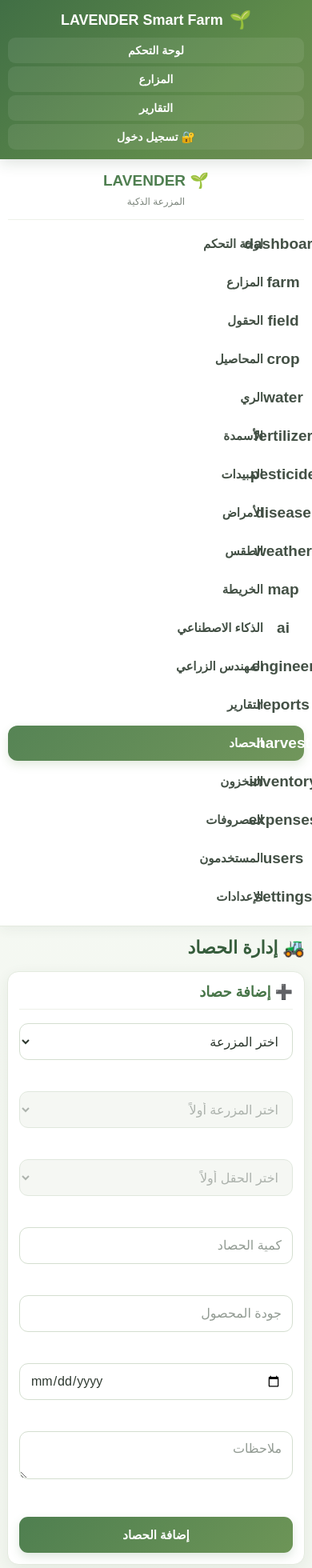
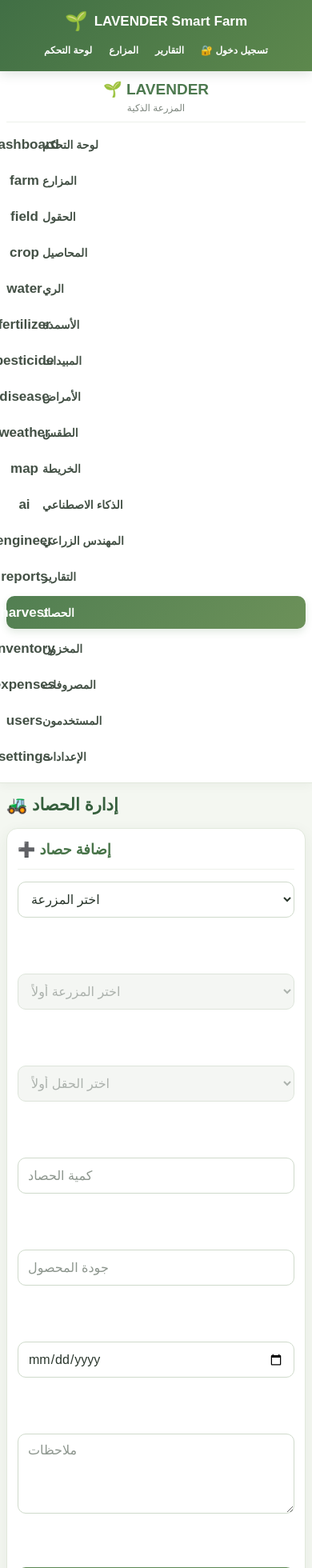
Before and after one commit to hasan776643tt-ops/LAVENDER, a React (Vite) app: page /harvest in a window 390 px wide. Shown: the top 1960 px of the page at 80% size. Built offline with nearby package versions, Linux system fonts and the light colour scheme.

Commit message:
Update App.css

```diff
--- a/src/App.css
+++ b/src/App.css
@@ -1,39 +1,41 @@
 /* =========================================================
    LAVENDER Smart Farm
-   Mobile First Visual Identity
-   Green Agriculture + Soft Lavender
+   Stable Responsive Design
+   Green + Soft Lavender Identity
 ========================================================= */
 
 
 /* =========================================================
-   GLOBAL
+   RESET
 ========================================================= */
 
 * {
   box-sizing: border-box;
 }
 
-html {
+html,
+body,
+#root {
   width: 100%;
   min-height: 100%;
 }
 
 body {
   margin: 0;
-  width: 100%;
-  min-height: 100vh;
 
   font-family:
     "Tajawal",
     Arial,
     sans-serif;
 
-  background: #f5f8f3;
+  background: #f4f7f1;
   color: #26352a;
 
-  direction: rtl;
+  -webkit-font-smoothing: antialiased;
+}
 
-  -webkit-font-smoothing: antialiased;
+a {
+  -webkit-tap-highlight-color: transparent;
 }
 
 button,
@@ -41,15 +43,6 @@ input,
 select,
 textarea {
   font-family: inherit;
-}
-
-a {
-  -webkit-tap-highlight-color: transparent;
-}
-
-#root {
-  width: 100%;
-  min-height: 100vh;
 }
 
 
@@ -64,28 +57,25 @@ a {
   display: flex;
   flex-direction: column;
 
-  background:
-    linear-gradient(
-      180deg,
-      #f7faf5 0%,
-      #f2f6ef 100%
-    );
+  background: #f4f7f1;
 }
 
 .app-body {
   width: 100%;
 
   display: flex;
+
   flex: 1;
 
-  align-items: stretch;
+  min-width: 0;
 }
 
 .app-content {
   flex: 1;
+
   min-width: 0;
 
-  padding: 18px;
+  padding: 24px;
 
   overflow-x: hidden;
 }
@@ -96,31 +86,32 @@ a {
 ========================================================= */
 
 .app-header {
-  position: relative;
-  z-index: 20;
+  width: 100%;
 
-  width: 100%;
+  display: flex;
+
+  justify-content: space-between;
+  align-items: center;
+
+  gap: 20px;
+
+  padding: 15px 22px;
 
   background:
     linear-gradient(
       135deg,
       #416f45 0%,
-      #5f8b4b 65%,
-      #718d55 100%
+      #5d884d 100%
     );
 
   color: #ffffff;
 
-  padding: 14px 18px;
+  box-shadow:
+    0 3px 14px rgba(43, 70, 47, 0.15);
 
-  display: flex;
-  justify-content: space-between;
-  align-items: center;
+  position: relative;
 
-  gap: 16px;
-
-  box-shadow:
-    0 4px 18px rgba(39, 71, 45, 0.16);
+  z-index: 10;
 }
 
 
@@ -132,21 +123,24 @@ a {
 
 .brand a {
   display: flex;
+
   align-items: center;
+
   gap: 8px;
 
   color: #ffffff;
 
   text-decoration: none;
 
-  font-size: 20px;
+  font-size: 21px;
+
   font-weight: 800;
 
   white-space: nowrap;
 }
 
 .brand-icon {
-  font-size: 24px;
+  font-size: 23px;
 }
 
 
@@ -154,7 +148,11 @@ a {
 
 .header-nav {
   display: flex;
+
   align-items: center;
+
+  justify-content: flex-end;
+
   gap: 8px;
 
   flex-wrap: wrap;
@@ -167,14 +165,15 @@ a {
 
   padding: 8px 11px;
 
-  border-radius: 10px;
+  border-radius: 9px;
 
   font-size: 14px;
+
   font-weight: 600;
 
   transition:
     background 0.2s ease,
-    transform 0.2s ease;
+    opacity 0.2s ease;
 }
 
 .header-nav a:hover {
@@ -182,7 +181,7 @@ a {
 }
 
 .header-nav a:active {
-  transform: scale(0.97);
+  opacity: 0.75;
 }
 
 
@@ -191,48 +190,49 @@ a {
 ========================================================= */
 
 .sidebar {
-  width: 255px;
-  flex-shrink: 0;
+  width: 260px;
+
+  flex: 0 0 260px;
 
   background: #ffffff;
 
-  min-height: 100%;
-
   padding: 18px 14px;
 
-  border-left: 1px solid #e5eadf;
+  border-left:
+    1px solid #e1e8dd;
 
   box-shadow:
-    -4px 0 18px rgba(45, 66, 48, 0.06);
+    -3px 0 15px rgba(40, 65, 43, 0.05);
 }
 
 
 /* Sidebar brand */
 
 .sidebar-brand {
-  padding: 8px 8px 18px;
-
-  margin-bottom: 8px;
-
   text-align: center;
 
+  padding: 4px 5px 16px;
+
+  margin-bottom: 10px;
+
   border-bottom:
-    1px solid #edf1e9;
+    1px solid #edf1ea;
 }
 
 .sidebar-brand h2 {
   margin: 0;
 
-  color: #4f7f50;
+  color: #4d794f;
 
-  font-size: 22px;
+  font-size: 21px;
+
   font-weight: 800;
 }
 
 .sidebar-brand p {
   margin: 5px 0 0;
 
-  color: #7b847b;
+  color: #7c857d;
 
   font-size: 13px;
 }
@@ -244,103 +244,111 @@ a {
   list-style: none;
 
   padding: 0;
+
   margin: 0;
 }
 
 .sidebar li {
-  margin-bottom: 5px;
+  margin: 0 0 5px;
 }
 
 
-/* Sidebar links */
+/* Sidebar link */
 
 .sidebar a {
+  width: 100%;
+
+  min-height: 44px;
+
   display: flex;
+
   align-items: center;
 
-  gap: 11px;
+  gap: 10px;
 
-  min-height: 46px;
+  padding: 9px 11px;
 
-  padding: 10px 12px;
+  border-radius: 10px;
 
-  border-radius: 12px;
+  color: #435045;
 
   text-decoration: none;
 
-  color: #435045;
+  font-size: 15px;
 
-  font-size: 15px;
   font-weight: 600;
 
   transition:
     background 0.2s ease,
-    color 0.2s ease,
-    transform 0.2s ease;
+    color 0.2s ease;
 }
 
 .sidebar a:hover {
-  background: #f0f6ed;
+  background: #eef5eb;
 
-  color: #3f7045;
+  color: #3e6e44;
 }
 
 .sidebar a.active {
   background:
     linear-gradient(
       135deg,
-      #568455,
-      #71965b
+      #527f52,
+      #6c9159
     );
 
   color: #ffffff;
 
   box-shadow:
-    0 5px 12px rgba(79, 124, 53, 0.16);
+    0 4px 10px rgba(70, 120, 70, 0.16);
 }
 
 .sidebar-icon {
-  width: 28px;
+  width: 27px;
+
+  min-width: 27px;
 
   display: inline-flex;
 
+  align-items: center;
+
   justify-content: center;
 
-  font-size: 19px;
+  font-size: 18px;
 }
 
 
 /* =========================================================
-   PAGE TYPOGRAPHY
+   PAGE
 ========================================================= */
 
-h1,
-h2,
-h3,
-h4 {
-  color: #365d3c;
-}
+.app-content h1 {
+  margin-top: 0;
 
-h1 {
-  margin: 0 0 18px;
+  margin-bottom: 20px;
+
+  color: #365f3d;
 
   font-size: 28px;
+
   line-height: 1.4;
 
   font-weight: 800;
 }
 
-h2 {
-  font-size: 21px;
+.app-content h2 {
+  color: #477348;
+
+  line-height: 1.5;
 }
 
-p {
+.app-content p {
   line-height: 1.8;
 }
 
 
 /* =========================================================
-   CARD SYSTEM
+   CARD
 ========================================================= */
 
 .card {
@@ -348,48 +356,38 @@ p {
 
   background: #ffffff;
 
+  border:
+    1px solid #e1e8dc;
+
   border-radius: 16px;
 
-  padding: 18px;
+  padding: 20px;
 
-  margin: 14px 0;
-
-  border:
-    1px solid #e4eadf;
+  margin: 15px 0;
 
   box-shadow:
-    0 5px 18px rgba(39, 64, 42, 0.07);
-
-  transition:
-    transform 0.2s ease,
-    box-shadow 0.2s ease;
-}
-
-.card:hover {
-  transform: translateY(-1px);
-
-  box-shadow:
-    0 8px 22px rgba(39, 64, 42, 0.10);
+    0 5px 18px rgba(45, 67, 48, 0.07);
 }
 
 .card-header {
   display: flex;
+
   align-items: center;
 
   gap: 9px;
 
-  margin-bottom: 14px;
+  margin-bottom: 15px;
 
   padding-bottom: 10px;
 
   border-bottom:
-    1px solid #edf1e9;
+    1px solid #edf1ea;
 }
 
 .card-header h2 {
   margin: 0;
 
-  color: #477548;
+  color: #477348;
 
   font-size: 19px;
 
@@ -400,12 +398,15 @@ p {
   display: inline-flex;
 
   align-items: center;
+
   justify-content: center;
 
   font-size: 23px;
 }
 
 .card-body {
+  width: 100%;
+
   font-size: 15px;
 
   line-height: 1.8;
@@ -413,7 +414,7 @@ p {
 
 
 /* =========================================================
-   BUTTON SYSTEM
+   BUTTONS
 ========================================================= */
 
 .button {
@@ -421,26 +422,27 @@ p {
 
   border: none;
 
-  border-radius: 11px;
+  border-radius: 10px;
 
   padding: 10px 18px;
-
-  cursor: pointer;
 
   display: inline-flex;
 
   align-items: center;
+
   justify-content: center;
 
   gap: 7px;
 
+  cursor: pointer;
+
   font-size: 15px;
+
   font-weight: 700;
 
   transition:
-    transform 0.18s ease,
-    box-shadow 0.18s ease,
-    opacity 0.18s ease;
+    transform 0.15s ease,
+    opacity 0.15s ease;
 }
 
 .button:hover {
@@ -452,17 +454,9 @@ p {
 }
 
 .button-primary {
-  background:
-    linear-gradient(
-      135deg,
-      #4f7f50,
-      #6d9557
-    );
+  background: #5b8752;
 
   color: #ffffff;
-
-  box-shadow:
-    0 5px 12px rgba(79, 127, 80, 0.18);
 }
 
 .button-success {
@@ -472,13 +466,13 @@ p {
 }
 
 .button-danger {
-  background: #c64a42;
+  background: #c64b43;
 
   color: #ffffff;
 }
 
 .button-warning {
-  background: #c99b32;
+  background: #c69a32;
 
   color: #ffffff;
 }
@@ -501,29 +495,30 @@ select,
 textarea {
   width: 100%;
 
-  min-height: 46px;
+  max-width: 100%;
 
-  padding: 11px 13px;
+  min-height: 45px;
 
-  margin: 6px 0;
+  display: block;
 
-  border-radius: 11px;
+  margin: 8px 0;
+
+  padding: 10px 12px;
 
   border:
-    1px solid #d4ded0;
+    1px solid #cfdacb;
+
+  border-radius: 10px;
 
   background: #ffffff;
 
-  color: #2d382f;
+  color: #29362c;
 
   font-size: 16px;
 
   outline: none;
 
-  transition:
-    border-color 0.2s ease,
-    box-shadow 0.2s ease,
-    background 0.2s ease;
+  overflow: hidden;
 }
 
 textarea {
@@ -534,48 +529,42 @@ textarea {
 
 input::placeholder,
 textarea::placeholder {
-  color: #929b93;
+  color: #8d968e;
 }
 
 input:focus,
 select:focus,
 textarea:focus {
-  border-color: #78986a;
+  border-color: #6f9465;
 
   box-shadow:
-    0 0 0 3px rgba(120, 152, 106, 0.12);
-}
-
-select {
-  cursor: pointer;
-
-  appearance: auto;
+    0 0 0 3px rgba(111, 148, 101, 0.12);
 }
 
 input:disabled,
 select:disabled,
 textarea:disabled {
-  background: #f1f4ef;
+  background: #f0f3ef;
 
-  color: #8b938b;
+  color: #8a928b;
 
   cursor: not-allowed;
 }
 
 
 /* =========================================================
-   SOFT LAVENDER ACCENT
-   Purple is intentionally subtle.
+   SOFT LAVENDER
+   فقط لمسة بسيطة
 ========================================================= */
 
 .card a,
 .app-content a {
-  color: #6d628a;
+  color: #6e6485;
 }
 
 .card a:hover,
 .app-content a:hover {
-  color: #51466d;
+  color: #544a6a;
 }
 
 
@@ -589,13 +578,13 @@ textarea:disabled {
   background:
     linear-gradient(
       135deg,
-      #365d3c,
-      #477548
+      #365d3d,
+      #477348
     );
 
   color: #ffffff;
 
-  padding: 22px 16px;
+  padding: 20px 15px;
 
   text-align: center;
 }
@@ -612,8 +601,6 @@ textarea:disabled {
   line-height: 1.8;
 
   font-size: 14px;
-
-  opacity: 0.92;
 }
 
 .footer-copy {
@@ -626,39 +613,123 @@ textarea:disabled {
 
 
 /* =========================================================
-   MOBILE
+   TABLET
 ========================================================= */
 
 @media (max-width: 900px) {
 
-  .app-body {
-    flex-direction: column;
+  .app-content {
+    padding: 18px;
   }
 
-  /*
-    القائمة تبقى طولية.
-    لا نحولها إلى شريط أفقي.
-  */
+  .sidebar {
+    width: 220px;
+
+    flex-basis: 220px;
+  }
+
+  .header-nav {
+    gap: 5px;
+  }
+
+  .header-nav a {
+    font-size: 13px;
+
+    padding: 7px 9px;
+  }
+}
+
+
+/* =========================================================
+   PHONE
+   هنا فقط يتحول التخطيط إلى عمودي
+========================================================= */
+
+@media (max-width: 700px) {
+
+  .app-header {
+    flex-direction: column;
+
+    align-items: stretch;
+
+    text-align: center;
+
+    padding: 13px 10px;
+
+    gap: 10px;
+  }
+
+
+  /* Brand */
+
+  .brand a {
+    justify-content: center;
+
+    font-size: 19px;
+  }
+
+
+  /* Header navigation */
+
+  .header-nav {
+    width: 100%;
+
+    display: flex;
+
+    flex-direction: row;
+
+    justify-content: center;
+
+    align-items: center;
+
+    gap: 5px;
+
+    flex-wrap: wrap;
+  }
+
+  .header-nav a {
+    padding: 7px 9px;
+
+    font-size: 13px;
+  }
+
+
+  /* Main body */
+
+  .app-body {
+    display: block;
+
+    width: 100%;
+  }
+
+
+  /* Sidebar becomes a normal vertical section */
 
   .sidebar {
     width: 100%;
+
+    flex: none;
 
     min-height: auto;
 
     padding: 10px;
 
     border-left: none;
+
     border-bottom:
-      1px solid #e4eadf;
+      1px solid #e1e8dc;
 
     box-shadow:
-      0 4px 14px rgba(45, 66, 48, 0.06);
+      0 3px 12px rgba(40, 65, 43, 0.05);
   }
 
+
+  /* Sidebar brand */
+
   .sidebar-brand {
-    padding: 5px 5px 10px;
+    padding: 3px 5px 10px;
 
-    margin-bottom: 8px;
+    margin-bottom: 7px;
   }
 
   .sidebar-brand h2 {
@@ -669,21 +740,35 @@ textarea:disabled {
     font-size: 12px;
   }
 
+
+  /*
+    القائمة طولية فقط على الهاتف
+  */
+
   .sidebar ul {
     display: block;
+
+    width: 100%;
   }
 
   .sidebar li {
+    width: 100%;
+
     margin-bottom: 4px;
   }
 
   .sidebar a {
     width: 100%;
 
-    min-height: 44px;
+    min-height: 43px;
 
-    padding: 9px 12px;
+    padding: 8px 11px;
+
+    font-size: 14px;
   }
+
+
+  /* Content */
 
   .app-content {
     width: 100%;
@@ -691,172 +776,98 @@ textarea:disabled {
     padding: 14px 10px 20px;
   }
 
-  h1 {
-    font-size: 24px;
+  .app-content h1 {
+    font-size: 23px;
 
-    margin-bottom: 14px;
+    margin-bottom: 15px;
   }
 
+
+  /* Cards */
+
   .card {
+    width: 100%;
+
+    margin: 10px 0;
+
     padding: 15px;
 
     border-radius: 14px;
-  }
-
-  .button {
-    min-height: 45px;
-  }
-}
-
-
-/* =========================================================
-   SMALL PHONES
-========================================================= */
-
-@media (max-width: 700px) {
-
-  .app-header {
-    padding: 12px 10px;
-
-    flex-direction: column;
-
-    gap: 9px;
-
-    text-align: center;
-  }
-
-  .brand a {
-    justify-content: center;
-
-    font-size: 18px;
-  }
-
-  .brand-icon {
-    font-size: 22px;
-  }
-
-  /*
-    Header links تكون مرتبة وليست شريطًا عريضًا.
-  */
-
-  .header-nav {
-    width: 100%;
-
-    display: flex;
-
-    flex-direction: column;
-
-    align-items: stretch;
-
-    gap: 4px;
-  }
-
-  .header-nav a {
-    width: 100%;
-
-    padding: 8px;
-
-    border-radius: 9px;
-
-    background: rgba(255, 255, 255, 0.08);
-  }
-
-  .app-content {
-    padding: 12px 9px 18px;
-  }
-
-  h1 {
-    font-size: 22px;
-  }
-
-  h2 {
-    font-size: 19px;
-  }
-
-  .card {
-    margin: 10px 0;
-
-    padding: 14px;
-  }
-
-  .card-header {
-    margin-bottom: 11px;
   }
 
   .card-header h2 {
     font-size: 18px;
   }
 
-  input,
-  select,
-  textarea {
-    min-height: 46px;
 
-    font-size: 16px;
-  }
+  /* Buttons */
 
   .button {
     width: 100%;
 
-    margin-top: 6px;
+    margin-top: 5px;
   }
 
-  .app-footer {
-    padding: 18px 12px;
+
+  /* Forms */
+
+  input,
+  select,
+  textarea {
+    width: 100%;
+
+    max-width: 100%;
+
+    font-size: 16px;
   }
 }
 
 
 /* =========================================================
-   VERY SMALL PHONES
+   SMALL PHONE
 ========================================================= */
 
-@media (max-width: 380px) {
+@media (max-width: 400px) {
 
   .brand a {
     font-size: 17px;
   }
 
+  .header-nav a {
+    font-size: 12px;
+
+    padding: 6px 8px;
+  }
+
+  .sidebar {
+    padding: 8px;
+  }
+
   .sidebar a {
-    min-height: 42px;
+    min-height: 41px;
 
     font-size: 14px;
+
+    padding: 8px 10px;
   }
 
   .sidebar-icon {
     width: 25px;
 
+    min-width: 25px;
+
     font-size: 17px;
   }
 
   .app-content {
-    padding-left: 7px;
-    padding-right: 7px;
+    padding: 12px 8px 18px;
+  }
+
+  .app-content h1 {
+    font-size: 21px;
   }
 
   .card {
-    padding: 12px;
-  }
-
-  h1 {
-    font-size: 21px;
+    padding: 13px;
   }
 }
-
-
-/* =========================================================
-   REDUCE MOTION
-========================================================= */
-
-@media (prefers-reduced-motion: reduce) {
-
-  *,
-  *::before,
-  *::after {
-    scroll-behavior: auto !important;
-
-    transition-duration: 0.01ms !important;
-
-    animation-duration: 0.01ms !important;
-  }
-}
```
